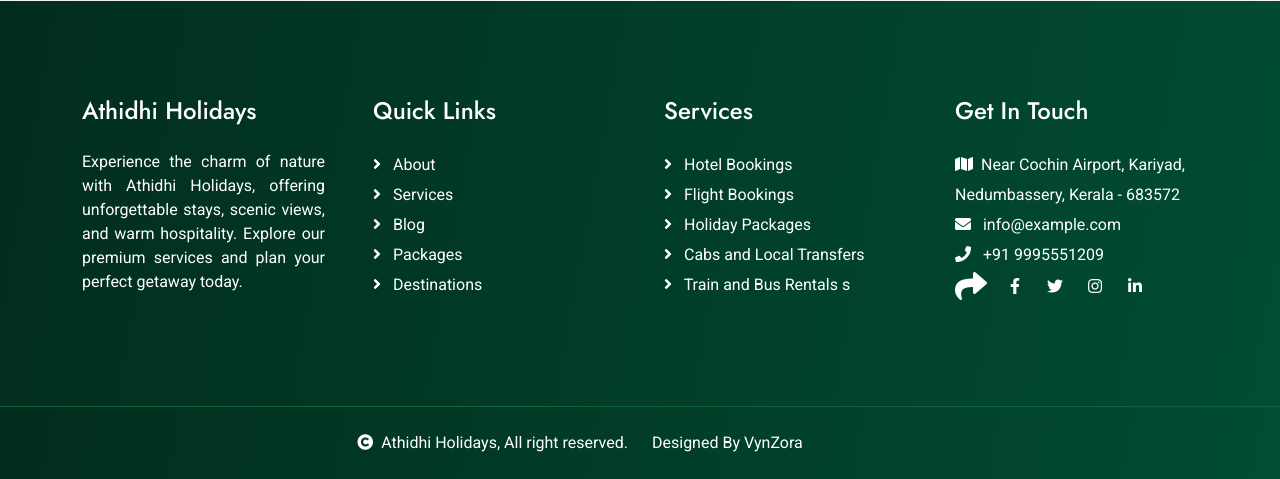
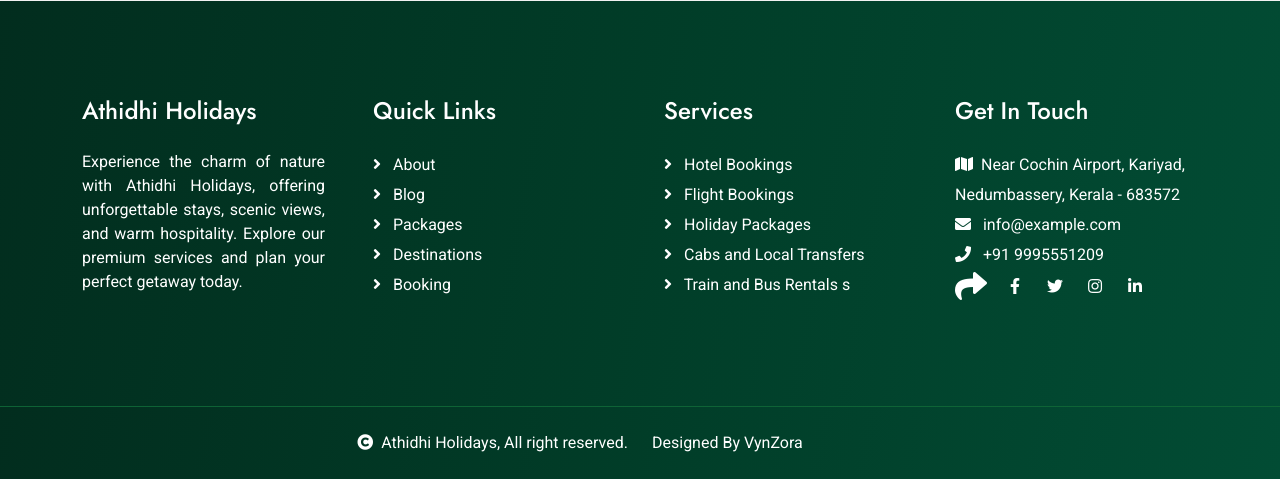
Before and after one commit to VynZora/athidhi-holidays, a Django app: page /login in a window 1280 px wide. Shown: the part 1275-1754 px from the top of the page. Run offline with Django 3.2, Linux system fonts and the light colour scheme; some libraries are stand-ins or nearby versions.

Commit message:
lassst commit

```diff
--- a/templates/authenticate/login.html
+++ b/templates/authenticate/login.html
@@ -94,7 +94,6 @@
             <div class="navbar-nav ms-auto py-0" >
                 <a href="{% url 'index' %}" class="nav-item nav-link" >Home</a>
                 <a href="{% url 'about' %}" class="nav-item nav-link">About</a>
-                <a href="{% url 'services' %}" class="nav-item nav-link">Services</a>
                 <a href="{% url 'destinations' %}" class="nav-item nav-link">Destinations</a>
                 <a href="{% url 'packages' %}" class="nav-item nav-link">Packages</a>
                 <a href="{% url 'blogs' %}" class="nav-item nav-link">Blog</a>
@@ -177,10 +176,10 @@
                     <div class="footer-item d-flex flex-column">
                         <h4 class="mb-4 text-white">Quick Links</h4>
                         <a href="{% url 'about' %}"><i class="fas fa-angle-right me-2"></i> About</a>
-                        <a href="{% url 'services' %}"><i class="fas fa-angle-right me-2"></i> Services</a>
                         <a href="{% url 'blogs' %}"><i class="fas fa-angle-right me-2"></i> Blog</a>
                         <a href="{% url 'packages' %}"><i class="fas fa-angle-right me-2"></i> Packages</a>
                         <a href="{% url 'destinations' %}"><i class="fas fa-angle-right me-2"></i> Destinations</a>
+                        <a href="{% url 'booking' %}"><i class="fas fa-angle-right me-2"></i> Booking</a>
                         <!-- <a href=""><i class="fas fa-angle-right me-2"></i> Magazine</a> -->
                     </div>
                 </div>
```
